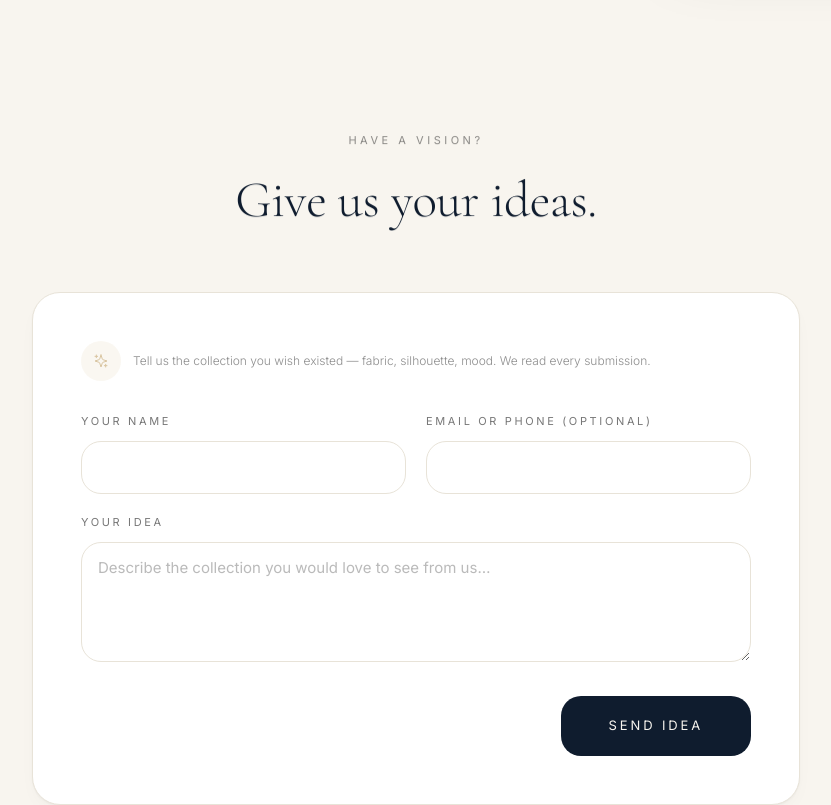
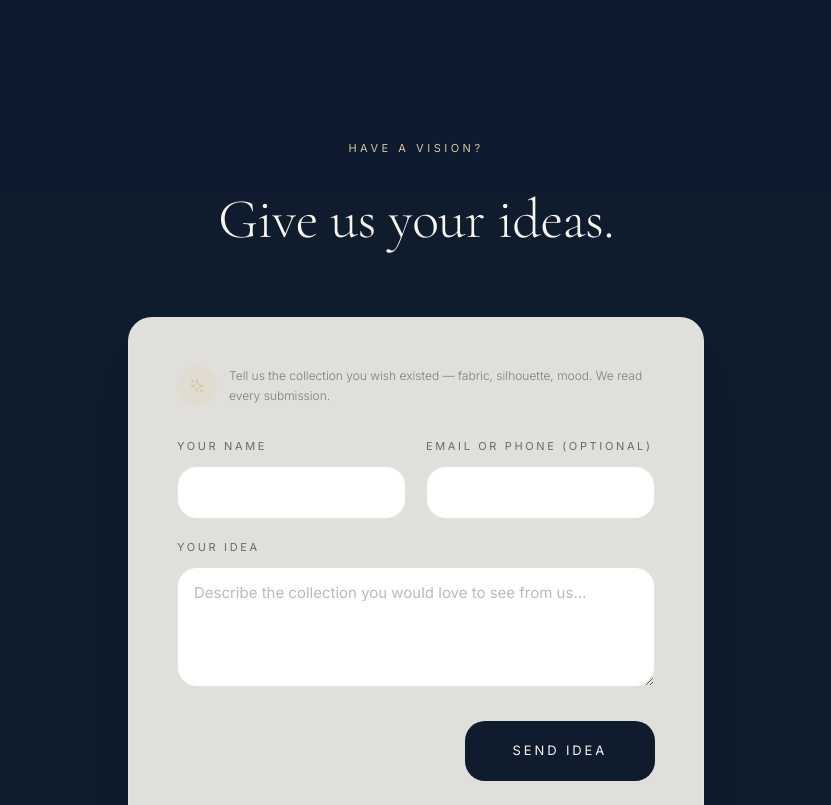
Before and after one commit to anes-2005/be-site, a React (Vite) app: page /admin/preorders in a window 1280 px wide. Shown: the part 820-1625 px from the top of the page, without its empty margins (224-1055 px from the left). Built offline with nearby package versions, Linux system fonts and the light colour scheme; no server answers; the database is empty.

Commit message:
Add files via upload

```diff
--- a/src/components/IdeaForm.tsx
+++ b/src/components/IdeaForm.tsx
@@ -34,7 +34,7 @@ export function IdeaForm() {
 
   if (status === 'success') {
     return (
-      <div className="card flex flex-col items-center gap-4 px-8 py-16 text-center">
+      <div className="flex flex-col items-center gap-4 py-6 text-center">
         <div className="flex h-14 w-14 items-center justify-center rounded-full bg-success/10">
           <Check size={22} strokeWidth={1.5} className="text-success" />
         </div>
@@ -51,7 +51,7 @@ export function IdeaForm() {
   }
 
   return (
-    <form onSubmit={handleSubmit} className="card p-8 md:p-12">
+    <form onSubmit={handleSubmit}>
       <div className="mb-8 flex items-center gap-3">
         <div className="flex h-10 w-10 shrink-0 items-center justify-center rounded-full bg-secondary/15">
           <Sparkles size={16} strokeWidth={1.5} className="text-secondary" />
--- a/src/lib/settings.ts
+++ b/src/lib/settings.ts
@@ -41,6 +41,7 @@ export interface SiteSettings {
   footer_note_ar: string | null;
   logo_image: string | null;
   hero_image: string | null;
+  idea_section_image: string | null;
   about_images: string[];
   og_image: string | null;
   google_enabled: boolean;
@@ -127,6 +128,7 @@ export const DEFAULT_SETTINGS: SiteSettings = {
   footer_note_ar: null,
   logo_image: null,
   hero_image: null,
+  idea_section_image: null,
   about_images: [],
   og_image: null,
   google_enabled: false,
--- a/src/pages/HomePage.tsx
+++ b/src/pages/HomePage.tsx
@@ -92,14 +92,37 @@ export function HomePage() {
         </button>
       </section>
 
-      {/* SECTION 2 — GIVE US YOUR IDEAS */}
-      <section id="idea" className="shell py-30 md:py-38">
-        <SectionHeader
-          eyebrow={t('idea.eyebrow')}
-          title={t('idea.title')}
-        />
-        <div className="mx-auto mt-16 max-w-3xl">
-          <IdeaForm />
+      {/* SECTION 2 — GIVE US YOUR IDEAS (inspirational image + floating glass card) */}
+      <section id="idea" className="relative overflow-hidden py-30 md:py-40">
+        <div className="absolute inset-0">
+          {(settings.idea_section_image || settings.hero_image) ? (
+            <img
+              src={settings.idea_section_image || settings.hero_image || ''}
+              alt=""
+              className="h-full w-full object-cover"
+            />
+          ) : (
+            <div className="h-full w-full bg-primary" />
+          )}
+          <div className="absolute inset-0 bg-primary/70" />
+        </div>
+
+        <div className="relative shell">
+          <FadeIn>
+            <div className="mx-auto max-w-xl">
+              <p className="eyebrow mb-5 text-center text-secondary">{t('idea.eyebrow')}</p>
+              <h2
+                className="text-center font-serif font-light text-bg text-balance"
+                style={{ fontSize: 'clamp(2rem, 5vw, 3.5rem)', letterSpacing: '-0.01em' }}
+              >
+                {t('idea.title')}
+              </h2>
+            </div>
+
+            <div className="mx-auto mt-14 max-w-xl rounded-3xl border border-bg/15 bg-bg/90 p-8 shadow-lift backdrop-blur-md md:p-12">
+              <IdeaForm />
+            </div>
+          </FadeIn>
         </div>
       </section>
 
--- a/src/pages/admin/AdminSiteSettings.tsx
+++ b/src/pages/admin/AdminSiteSettings.tsx
@@ -102,6 +102,11 @@ export function AdminSiteSettings() {
               <BilingualInput label="Primary Button Text" value={draft.hero_primary_cta} valueAr={draft.hero_primary_cta_ar} onChange={(v) => set('hero_primary_cta', v)} onChangeAr={(v) => set('hero_primary_cta_ar', v)} />
               <BilingualInput label="Secondary Note" value={draft.hero_secondary_note} valueAr={draft.hero_secondary_note_ar} onChange={(v) => set('hero_secondary_note', v)} onChangeAr={(v) => set('hero_secondary_note_ar', v)} />
             </div>
+          </Section>
+
+          {/* IDEA SECTION */}
+          <Section title="Give Us Your Ideas — Background" desc="The inspirational photo behind the idea-submission section on your home page. Falls back to your Hero image if left empty.">
+            <ImageUpload label="Idea Section Background Image" value={draft.idea_section_image} onChange={(v) => set('idea_section_image', v)} ratio="16/9" hint="A workshop, fabric, or sketch photo works well here — something that evokes creativity." />
           </Section>
 
           {/* TYPOGRAPHY */}
```
Also changed, not shown: 1 other file (tests, documents, lock files or other folders).
